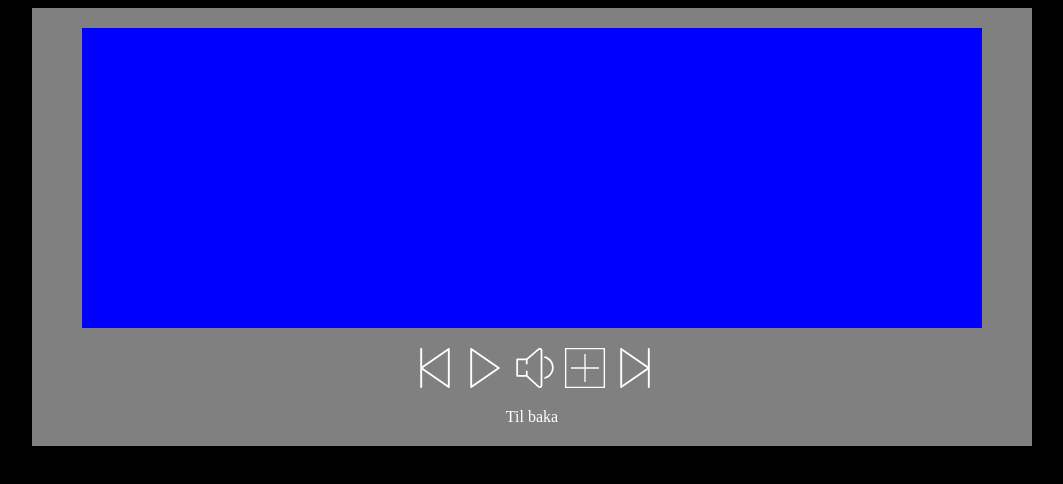
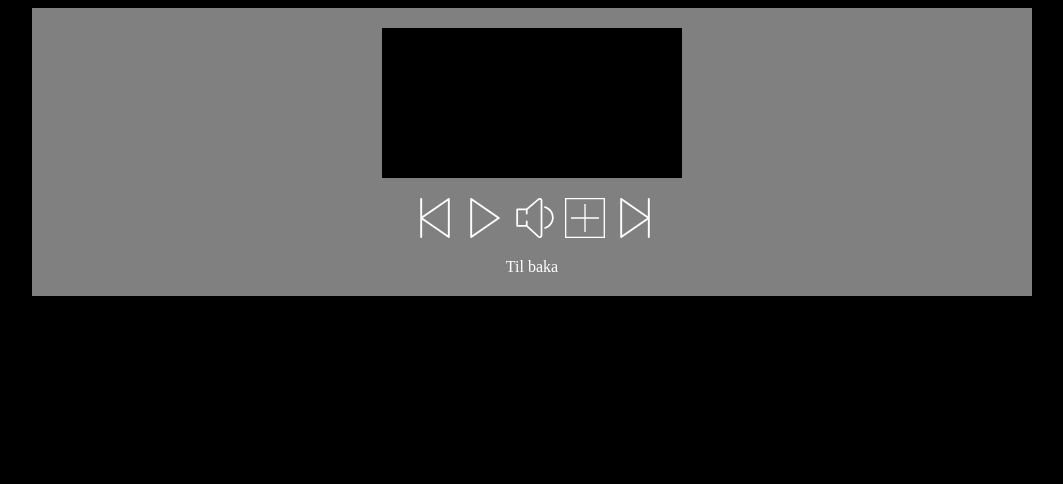
Before and after one commit to sindrigudmunds/stort2, a website: page gogn/player.html in a window 1280 px wide. Shown: the whole page, without its empty margins (108-1171 px from the left). Drawn offline with Linux system fonts and the light colour scheme.

Commit message:
Player stuff

```diff
--- a/gogn/player.css
+++ b/gogn/player.css
@@ -21,9 +21,9 @@ body {
 
 .video {
   display: flex;
-  width: 90%;
-  height: 300px; /*hafa auto í lausn*/
-  background-color: blue;
+  width: auto;
+  height: auto; /*hafa auto í lausn*/
+  background-color: black;
   margin: 20px;
 }
 
--- a/gogn/player.js
+++ b/gogn/player.js
@@ -15,6 +15,7 @@ container.appendChild(goBack);
 
 var videoel = document.createElement('div');
 videoel.className = 'video';
+
 videoplayer.appendChild(videoel);
 
 var video = document.createElement('video');
```
